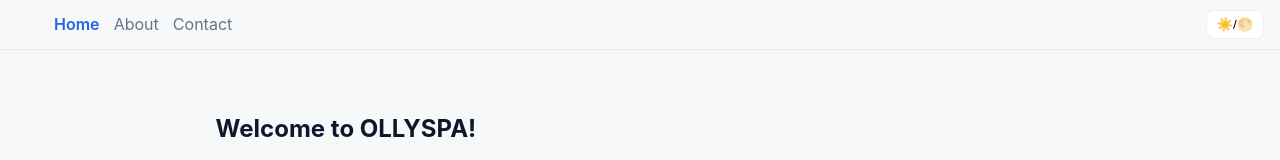
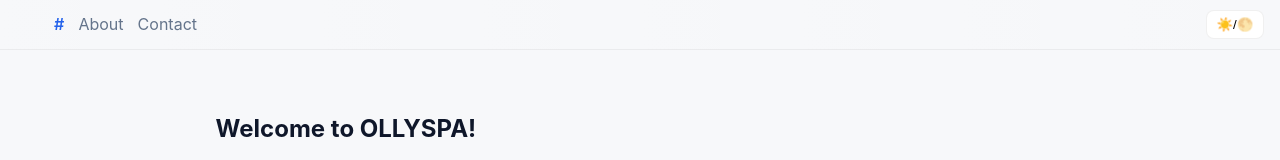
Before and after one commit to olly-techie/ollyspa-v2.5, a website: page index.html in a window 1280 px wide. Shown: the top 160 px of the page. Drawn offline with Linux system fonts and the light colour scheme.

Commit message:
update index.html

```diff
--- a/index.html
+++ b/index.html
@@ -12,7 +12,7 @@
 
       <small></small></h1>
     <nav>
-      <a href="#home" class="nav-link">Home</a>
+      <a href="#home" class="nav-link">#</a>
       <a href="#about" class="nav-link">About</a>
       <a href="#contact" class="nav-link">Contact</a>
     </nav>
```
